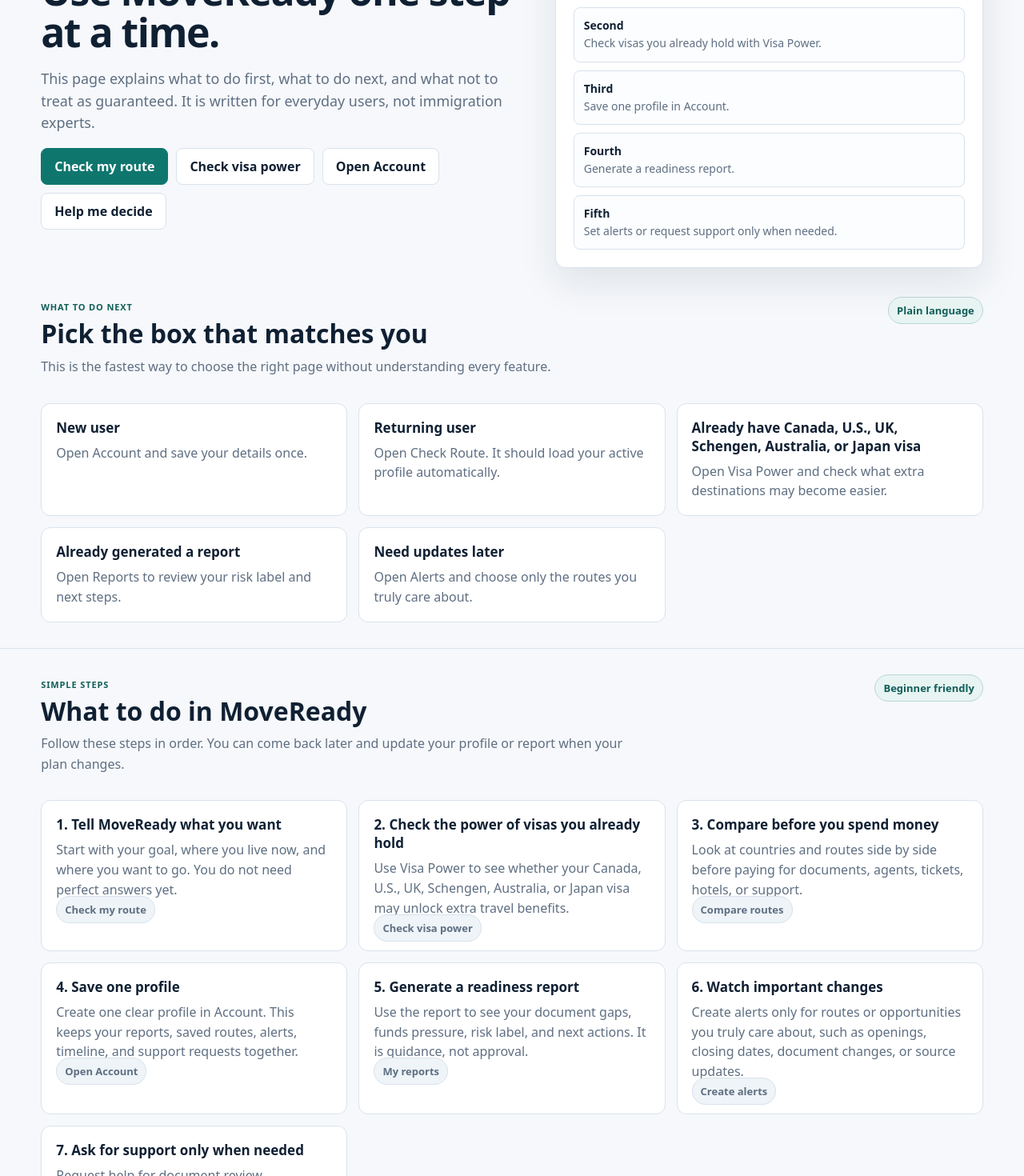
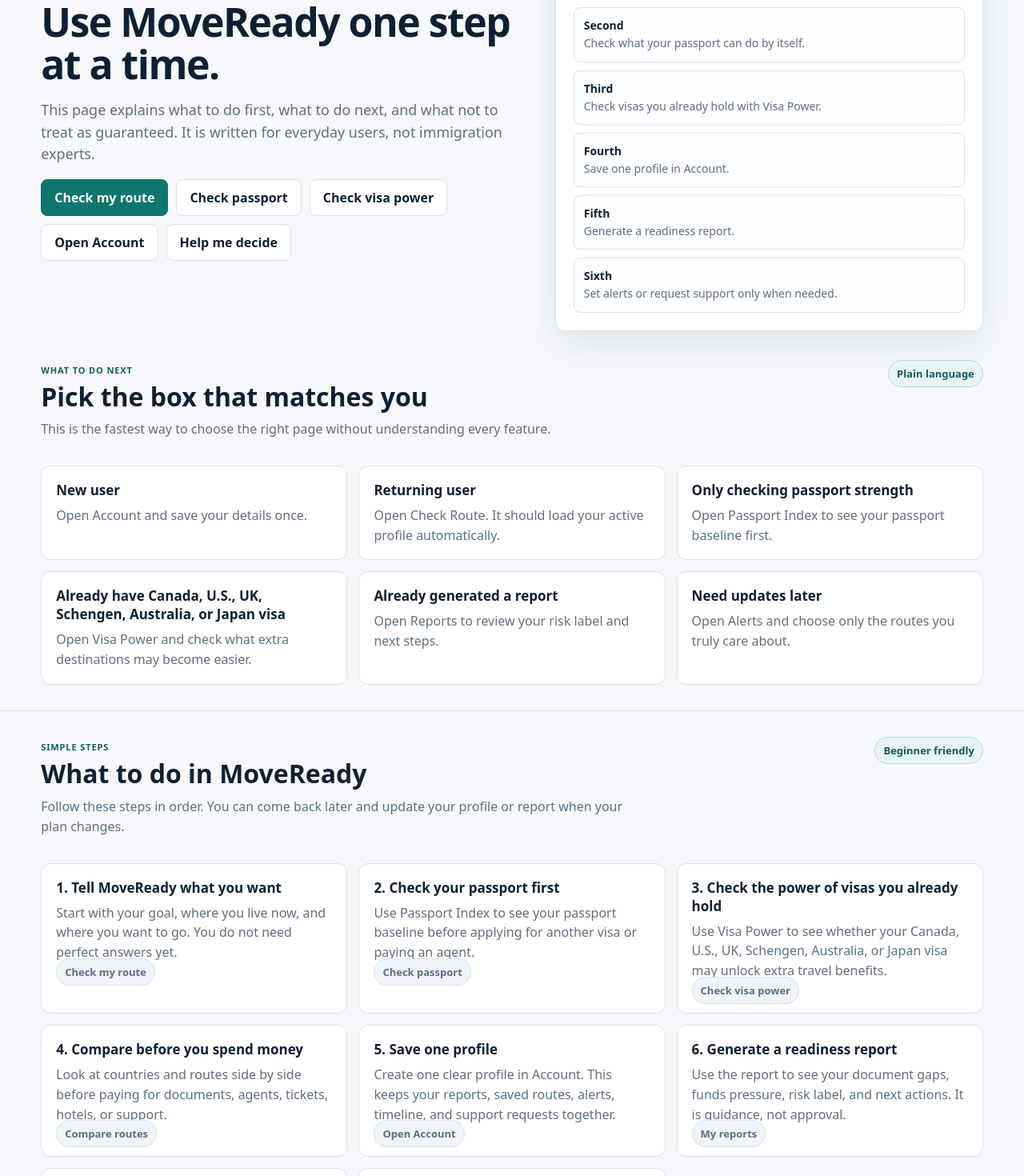
Before and after one commit to SirBM201/SirBM201-moveready-frontend, a Next.js app: page /start in a window 1280 px wide. Shown: the part 240-1710 px from the top of the page at 80% size. Built offline with nearby package versions, Linux system fonts and the light colour scheme.

Commit message:
Update start guide for passport index launch flow

```diff
--- a/app/start/page.tsx
+++ b/app/start/page.tsx
@@ -8,37 +8,43 @@ const simpleSteps = [
     href: "/route-checker",
   },
   {
-    title: "2. Check the power of visas you already hold",
+    title: "2. Check your passport first",
+    text: "Use Passport Index to see your passport baseline before applying for another visa or paying an agent.",
+    action: "Check passport",
+    href: "/passport-index",
+  },
+  {
+    title: "3. Check the power of visas you already hold",
     text: "Use Visa Power to see whether your Canada, U.S., UK, Schengen, Australia, or Japan visa may unlock extra travel benefits.",
     action: "Check visa power",
     href: "/visa-power",
   },
   {
-    title: "3. Compare before you spend money",
+    title: "4. Compare before you spend money",
     text: "Look at countries and routes side by side before paying for documents, agents, tickets, hotels, or support.",
     action: "Compare routes",
     href: "/compare",
   },
   {
-    title: "4. Save one profile",
+    title: "5. Save one profile",
     text: "Create one clear profile in Account. This keeps your reports, saved routes, alerts, timeline, and support requests together.",
     action: "Open Account",
     href: "/dashboard",
   },
   {
-    title: "5. Generate a readiness report",
+    title: "6. Generate a readiness report",
     text: "Use the report to see your document gaps, funds pressure, risk label, and next actions. It is guidance, not approval.",
     action: "My reports",
     href: "/my-reports",
   },
   {
-    title: "6. Watch important changes",
+    title: "7. Watch important changes",
     text: "Create alerts only for routes or opportunities you truly care about, such as openings, closing dates, document changes, or source updates.",
     action: "Create alerts",
     href: "/watchlist",
   },
   {
-    title: "7. Ask for support only when needed",
+    title: "8. Ask for support only when needed",
     text: "Request help for document review, translation, insurance, courier, accommodation, pickup, or settlement only after your route is clearer.",
     action: "Request support",
     href: "/services",
@@ -50,7 +56,7 @@ const plainRules = [
   "Use official sources first before paying money or uploading sensitive documents.",
   "Choose one active profile so the app does not confuse old test profiles with your real plan.",
   "Read the risk label before acting. A high score is not the same as approval.",
-  "Visa Power is a planning tool only. Airlines and border officers still make their own checks.",
+  "Passport Index and Visa Power are planning tools only. Airlines and border officers still make their own checks.",
 ];
 
 const whoNeedsWhat = [
@@ -58,6 +64,11 @@ const whoNeedsWhat = [
     title: "I do not know where to go",
     text: "Use Decide and Countries first.",
     href: "/decision-center",
+  },
+  {
+    title: "I want to know what my passport can do",
+    text: "Use Passport Index to check your passport baseline and travel-access categories.",
+    href: "/passport-index",
   },
   {
     title: "I already have a strong visa",
@@ -93,6 +104,11 @@ const nextActions = [
     href: "/route-checker",
   },
   {
+    title: "Only checking passport strength",
+    text: "Open Passport Index to see your passport baseline first.",
+    href: "/passport-index",
+  },
+  {
     title: "Already have Canada, U.S., UK, Schengen, Australia, or Japan visa",
     text: "Open Visa Power and check what extra destinations may become easier.",
     href: "/visa-power",
@@ -123,6 +139,7 @@ export default function StartPage() {
           </p>
           <div className="actions">
             <a className="btn primary" href="/route-checker">Check my route</a>
+            <a className="btn" href="/passport-index">Check passport</a>
             <a className="btn" href="/visa-power">Check visa power</a>
             <a className="btn" href="/dashboard">Open Account</a>
             <a className="btn" href="/decision-center">Help me decide</a>
@@ -133,10 +150,11 @@ export default function StartPage() {
           <h2>Best simple order</h2>
           <div className="mini-list">
             <div><strong>First</strong><span>Check or compare your route.</span></div>
-            <div><strong>Second</strong><span>Check visas you already hold with Visa Power.</span></div>
-            <div><strong>Third</strong><span>Save one profile in Account.</span></div>
-            <div><strong>Fourth</strong><span>Generate a readiness report.</span></div>
-            <div><strong>Fifth</strong><span>Set alerts or request support only when needed.</span></div>
+            <div><strong>Second</strong><span>Check what your passport can do by itself.</span></div>
+            <div><strong>Third</strong><span>Check visas you already hold with Visa Power.</span></div>
+            <div><strong>Fourth</strong><span>Save one profile in Account.</span></div>
+            <div><strong>Fifth</strong><span>Generate a readiness report.</span></div>
+            <div><strong>Sixth</strong><span>Set alerts or request support only when needed.</span></div>
           </div>
         </aside>
       </section>
@@ -218,6 +236,7 @@ export default function StartPage() {
           </div>
           <div className="actions">
             <a className="btn primary" href="/route-checker">Check my route</a>
+            <a className="btn" href="/passport-index">Check passport</a>
             <a className="btn" href="/visa-power">Check visa power</a>
             <a className="btn" href="/dashboard">Go to Account</a>
             <a className="btn" href="/trust">Read trust and safety</a>
```
